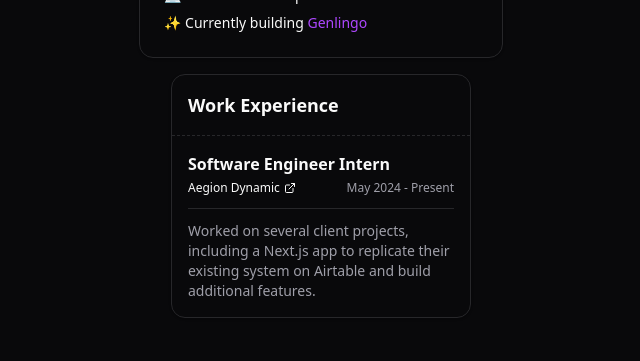
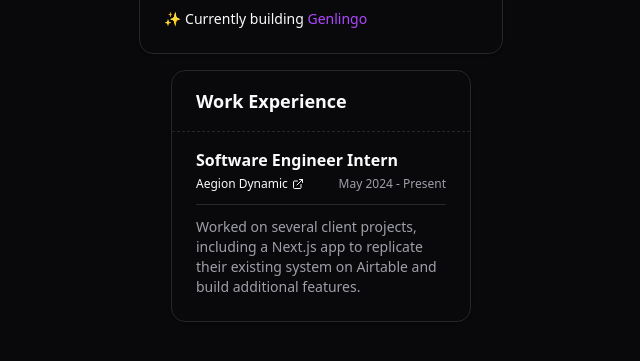
Before and after one commit to CharanMN7/charanmn7.github.io, a Next.js app: page / in a window 1280 px wide. Shown: the part 385-746 px from the top of the page, without its empty margins (319-959 px from the left). Built offline with nearby package versions, Linux system fonts and the light colour scheme.

Commit message:
Refactor WorkExpCard component for improved layout and spacing

```diff
--- a/components/cards/work-exp.tsx
+++ b/components/cards/work-exp.tsx
@@ -13,8 +13,8 @@ interface WorkExpItemProps {
 
 export default function WorkExpCard() {
   return (
-    <Card className="w-[300px] gap-4 py-4">
-      <CardHeader className="text-lg font-bold pl-4">Work Experience</CardHeader>
+    <Card className="w-[300px] gap-4 pt-4">
+      <CardHeader className="text-lg font-bold">Work Experience</CardHeader>
       <div className="w-full border-t border-dashed" />
       <WorkExpItem
         title="Software Engineer Intern"
@@ -29,7 +29,7 @@ export default function WorkExpCard() {
 
 function WorkExpItem({ title, company, website, date, description }: WorkExpItemProps) {
   return (
-    <div className="flex flex-col gap-1 px-4">
+    <div className="flex flex-col gap-1 px-6">
       <h3 className="font-semibold">{title}</h3>
 
       <div className="flex justify-between">
```
